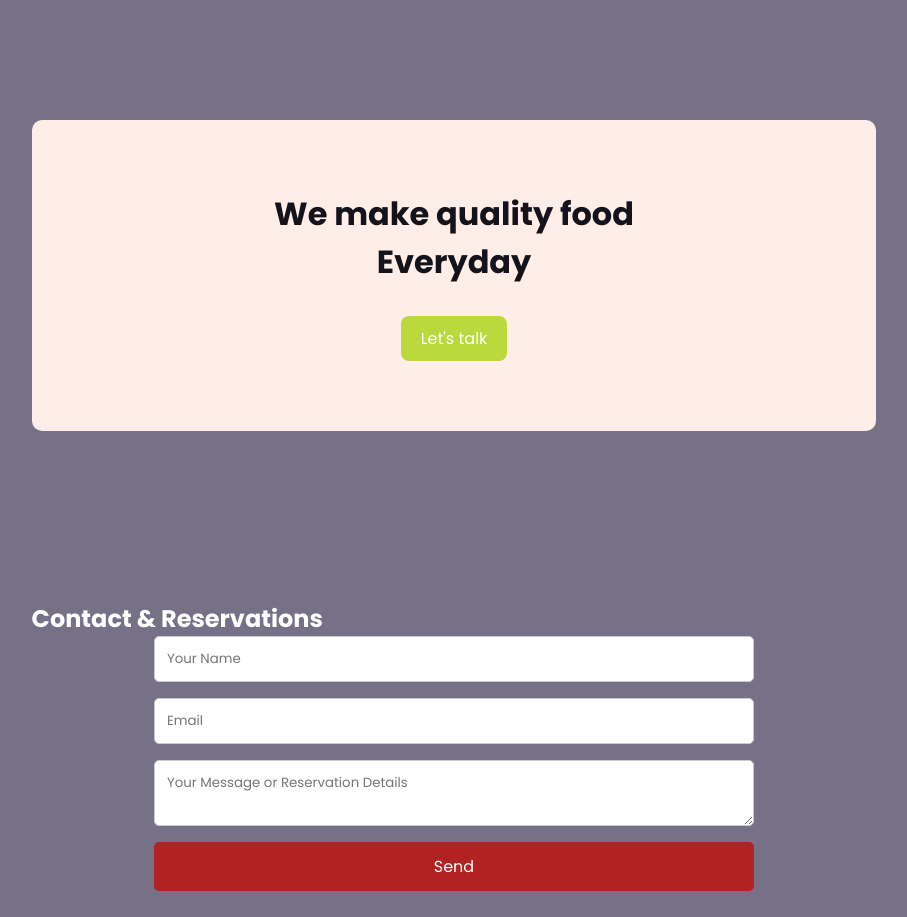
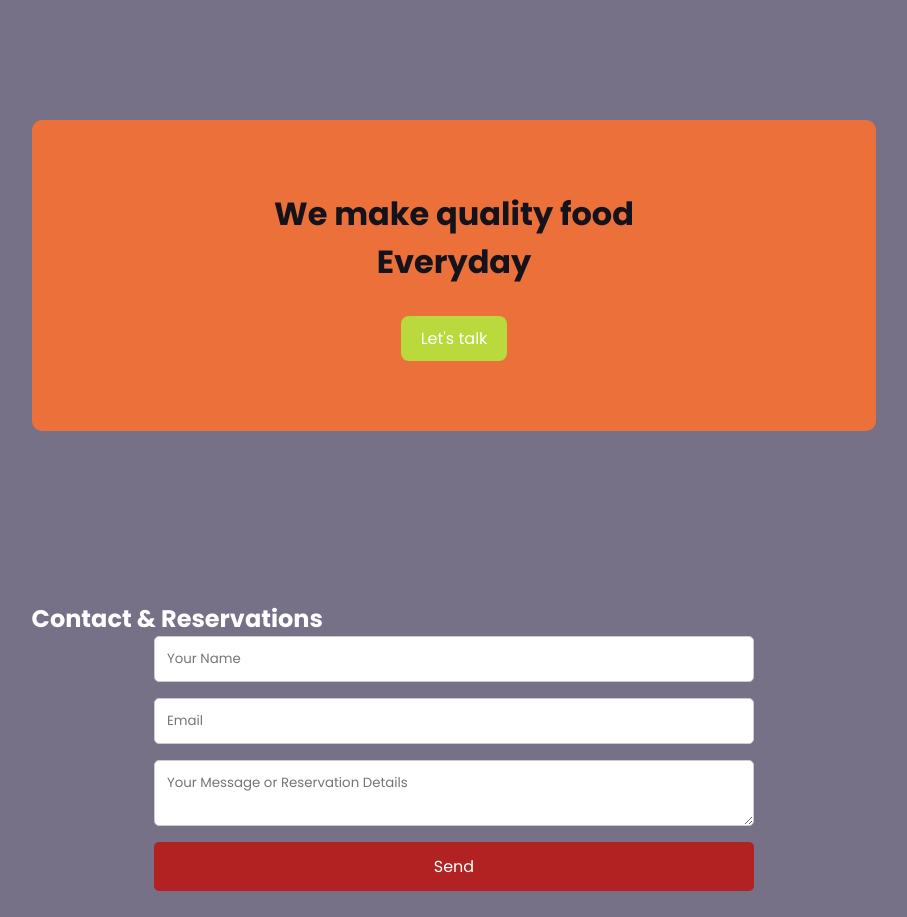
Before and after one commit to lokeshreddyyama/Restaurant-website, a plain HTML site: page index.html in a window 1280 px wide. Shown: the part 2800-3717 px from the top of the page, without its empty margins (186-1093 px from the left). Drawn offline with nearby package versions, Linux system fonts and the light colour scheme; a script that the page names is missing.

Commit message:
first commit

```diff
--- a/css/style.css
+++ b/css/style.css
@@ -251,7 +251,7 @@ section {
 }
 
 .cta {
-    background: #feeee7;
+    background: #ec703a;
     padding: 70px 0;
     text-align: center;
     width: 66%;
```
